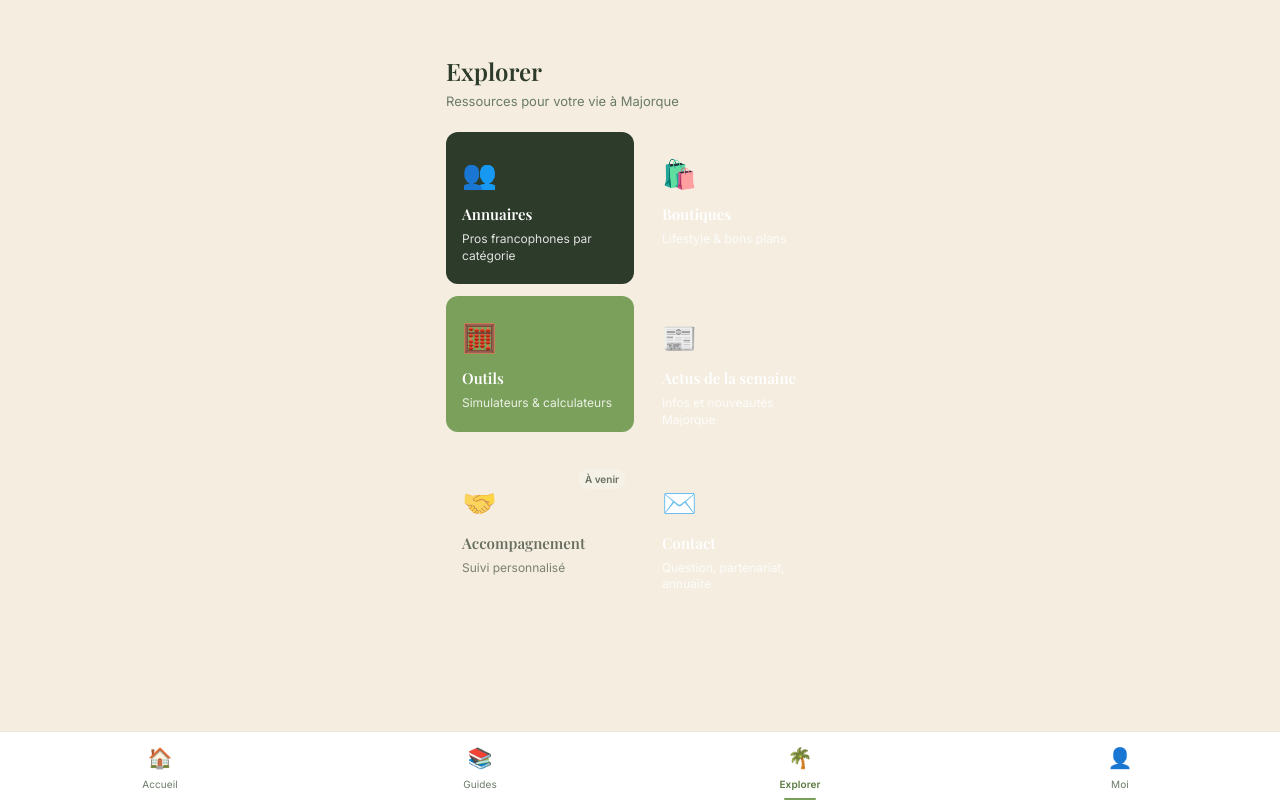
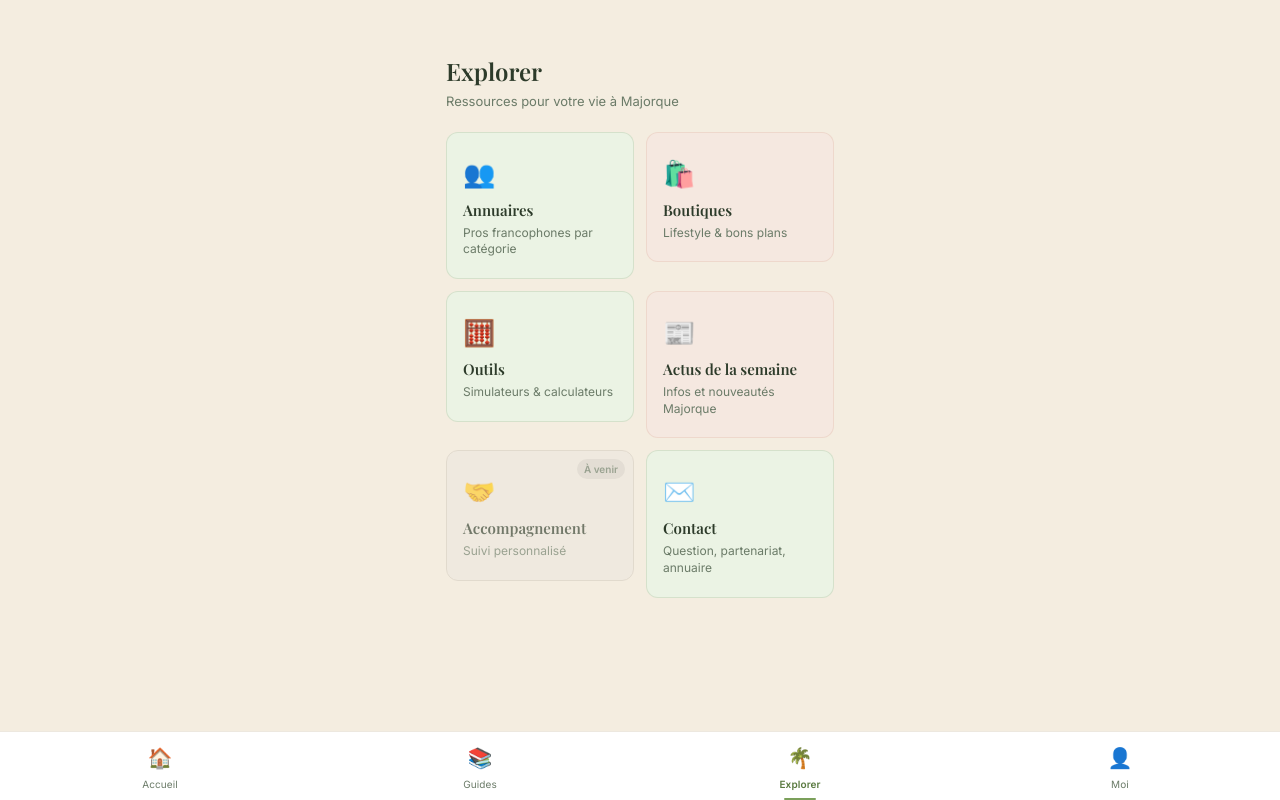
Before and after one commit to Vivreamajorque/vivre-a-majorque, a React (Vite) app: page /app/explorer in a window 1280 px wide. Built offline with nearby package versions, Linux system fonts and the light colour scheme; sample sign-in values are in the browser's storage; a web font is replaced by a local one.

Commit message:
design: cartes en pastel vert-light/ocre-light sur Home, Explorer, Outils — texte foret lisible

```diff
--- a/src/pages/Explorer.jsx
+++ b/src/pages/Explorer.jsx
@@ -1,5 +1,5 @@
 import React from 'react'
-import { Link, useNavigate } from 'react-router-dom'
+import { Link } from 'react-router-dom'
 
 const CARDS = [
   {
@@ -7,8 +7,8 @@ const CARDS = [
     emoji: '👥',
     title: 'Annuaires',
     desc: 'Pros francophones par catégorie',
-    bg: 'var(--foret)',
-    color: '#fff',
+    bg: 'var(--vert-light)',
+    border: 'rgba(90,122,64,0.15)',
     coming: false,
   },
   {
@@ -16,8 +16,8 @@ const CARDS = [
     emoji: '🛍️',
     title: 'Boutiques',
     desc: 'Lifestyle & bons plans',
-    bg: 'var(--terra)',
-    color: '#fff',
+    bg: 'var(--ocre-light)',
+    border: 'rgba(196,122,90,0.15)',
     coming: false,
   },
   {
@@ -25,8 +25,8 @@ const CARDS = [
     emoji: '🧮',
     title: 'Outils',
     desc: 'Simulateurs & calculateurs',
-    bg: 'var(--vert)',
-    color: '#fff',
+    bg: 'var(--vert-light)',
+    border: 'rgba(90,122,64,0.15)',
     coming: false,
   },
   {
@@ -34,8 +34,8 @@ const CARDS = [
     emoji: '📰',
     title: 'Actus de la semaine',
     desc: 'Infos et nouveautés Majorque',
-    bg: 'var(--gold)',
-    color: '#fff',
+    bg: 'var(--ocre-light)',
+    border: 'rgba(196,122,90,0.15)',
     coming: false,
   },
   {
@@ -43,8 +43,8 @@ const CARDS = [
     emoji: '🤝',
     title: 'Accompagnement',
     desc: 'Suivi personnalisé',
-    bg: 'var(--lin)',
-    color: 'var(--foret)',
+    bg: 'var(--gris)',
+    border: 'var(--gris-mid)',
     coming: true,
   },
   {
@@ -52,8 +52,8 @@ const CARDS = [
     emoji: '✉️',
     title: 'Contact',
     desc: 'Question, partenariat, annuaire',
-    bg: 'var(--noir)',
-    color: '#fff',
+    bg: 'var(--vert-light)',
+    border: 'rgba(90,122,64,0.15)',
     coming: false,
   },
 ]
@@ -77,27 +77,28 @@ export default function Explorer() {
               background: card.bg,
               borderRadius: 'var(--radius)',
               padding: '20px 16px',
+              border: `1px solid ${card.border}`,
               display: 'flex',
               flexDirection: 'column',
-              gap: 8,
+              gap: 6,
               position: 'relative',
               minHeight: 110,
-              opacity: card.coming ? 0.7 : 1,
+              opacity: card.coming ? 0.65 : 1,
             }}>
               {card.coming && (
                 <span style={{
                   position: 'absolute', top: 8, right: 8,
-                  fontSize: 10, background: 'rgba(255,255,255,0.35)',
-                  color: card.color, padding: '2px 7px',
+                  fontSize: 10, background: 'rgba(0,0,0,0.08)',
+                  color: 'var(--texte-sec)', padding: '2px 7px',
                   borderRadius: 20, fontWeight: 700,
                 }}>À venir</span>
               )}
-              <span style={{ fontSize: 28 }}>{card.emoji}</span>
+              <span style={{ fontSize: 26 }}>{card.emoji}</span>
               <span style={{
                 fontFamily: 'var(--font-titre)', fontSize: 15,
-                color: card.color, fontWeight: 700, lineHeight: 1.2,
+                color: 'var(--foret)', fontWeight: 700, lineHeight: 1.2,
               }}>{card.title}</span>
-              <span style={{ fontSize: 12, color: card.color, opacity: 0.85, lineHeight: 1.4 }}>
+              <span style={{ fontSize: 12, color: 'var(--texte-sec)', lineHeight: 1.4 }}>
                 {card.desc}
               </span>
             </div>
--- a/src/pages/Home.jsx
+++ b/src/pages/Home.jsx
@@ -142,34 +142,34 @@ export default function Home() {
       <div style={{ display: 'grid', gridTemplateColumns: '1fr 1fr', gap: 10, marginBottom: 20 }}>
         <Link to="/app/guides" style={{ textDecoration: 'none' }}>
           <div style={{
-            background: 'var(--foret)',
+            background: 'var(--vert-light)',
             borderRadius: 'var(--radius)',
             padding: '18px 16px',
-            color: '#fff',
+            border: '1px solid rgba(90,122,64,0.15)',
           }}>
             <div style={{ fontSize: 24, marginBottom: 8 }}>📚</div>
-            <div style={{ fontFamily: 'var(--font-titre)', fontSize: 15, fontWeight: 500 }}>Guides</div>
-            <div style={{ fontSize: 12, opacity: 0.8, marginTop: 2 }}>Admin, logement, santé…</div>
+            <div style={{ fontFamily: 'var(--font-titre)', fontSize: 15, fontWeight: 600, color: 'var(--foret)' }}>Guides</div>
+            <div style={{ fontSize: 12, color: 'var(--texte-sec)', marginTop: 2 }}>Admin, logement, santé…</div>
           </div>
         </Link>
         <Link to="/app/explorer" style={{ textDecoration: 'none' }}>
           <div style={{
-            background: 'var(--terra)',
+            background: 'var(--ocre-light)',
             borderRadius: 'var(--radius)',
             padding: '18px 16px',
-            color: '#fff',
+            border: '1px solid rgba(196,122,90,0.15)',
           }}>
             <div style={{ fontSize: 24, marginBottom: 8 }}>🌴</div>
-            <div style={{ fontFamily: 'var(--font-titre)', fontSize: 15, fontWeight: 500 }}>Explorer</div>
-            <div style={{ fontSize: 12, opacity: 0.8, marginTop: 2 }}>Annuaires, boutiques…</div>
+            <div style={{ fontFamily: 'var(--font-titre)', fontSize: 15, fontWeight: 600, color: 'var(--foret)' }}>Explorer</div>
+            <div style={{ fontSize: 12, color: 'var(--texte-sec)', marginTop: 2 }}>Annuaires, boutiques…</div>
           </div>
         </Link>
         <Link to="/app/moi" style={{ textDecoration: 'none' }}>
           <div style={{
-            background: 'var(--lin)',
+            background: 'var(--vert-light)',
             borderRadius: 'var(--radius)',
             padding: '18px 16px',
-            border: '1px solid var(--gris)',
+            border: '1px solid rgba(90,122,64,0.15)',
           }}>
             <div style={{ fontSize: 24, marginBottom: 8 }}>✅</div>
             <div style={{ fontFamily: 'var(--font-titre)', fontSize: 15, fontWeight: 500, color: 'var(--foret)' }}>Cockpit</div>
--- a/src/pages/Outils.jsx
+++ b/src/pages/Outils.jsx
@@ -65,18 +65,18 @@ export default function Outils() {
             return (
               <Link key={o.id} to={o.href} style={{ textDecoration: 'none' }}>
                 <div style={{
-                  background: 'var(--foret)',
+                  background: o.id === 'budget' ? 'var(--vert-light)' : 'var(--ocre-light)',
                   borderRadius: 'var(--radius)',
                   padding: '18px 14px',
-                  color: '#fff',
+                  border: o.id === 'budget' ? '1px solid rgba(90,122,64,0.15)' : '1px solid rgba(196,122,90,0.15)',
                   minHeight: 110,
                   display: 'flex',
                   flexDirection: 'column',
                   justifyContent: 'flex-end',
                 }}>
                   <div style={{ fontSize: 26, marginBottom: 8 }}>{o.emoji}</div>
-                  <div style={{ fontFamily: 'var(--font-titre)', fontSize: 14, fontWeight: 600 }}>{o.title}</div>
-                  <div style={{ fontSize: 11, opacity: 0.8, marginTop: 4, lineHeight: 1.4 }}>{o.desc}</div>
+                  <div style={{ fontFamily: 'var(--font-titre)', fontSize: 14, fontWeight: 600, color: 'var(--foret)' }}>{o.title}</div>
+                  <div style={{ fontSize: 11, color: 'var(--texte-sec)', marginTop: 4, lineHeight: 1.4 }}>{o.desc}</div>
                 </div>
               </Link>
             )
```
Also changed, not shown: 4 other files (tests, documents, lock files or other folders).
